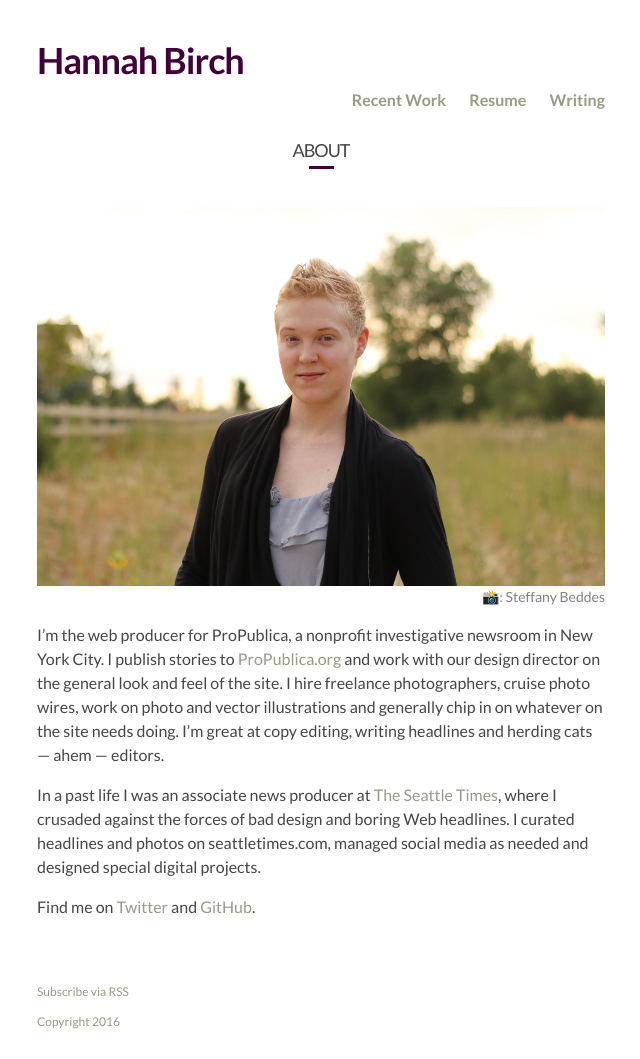
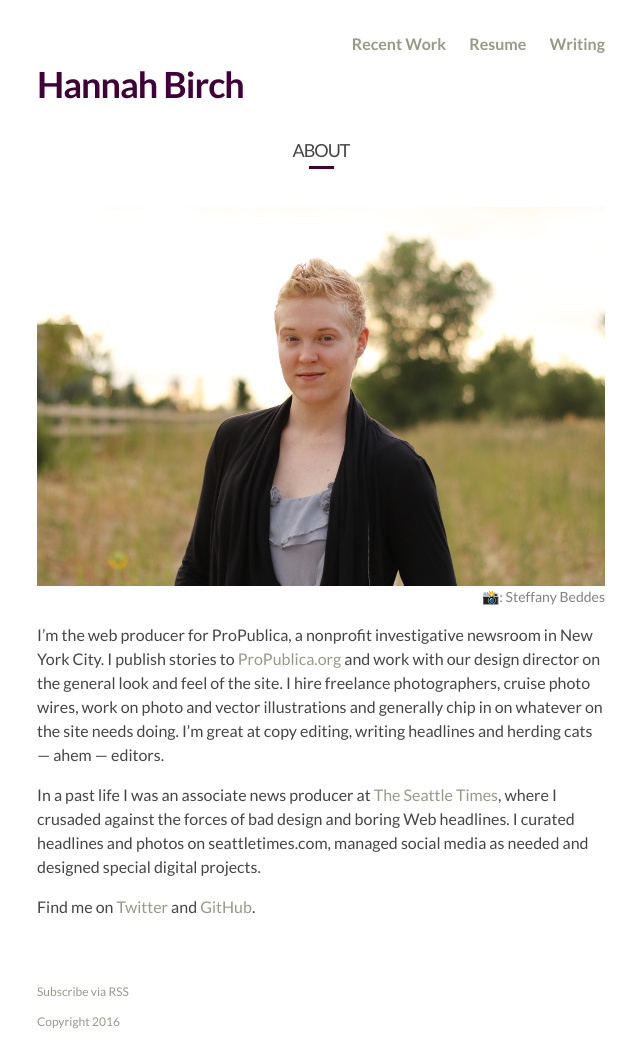
Before and after one commit to hannah-birch/hannah-birch.github.io, a Jekyll site: the page built from index.html, in a window 1280 px wide. Shown: the whole page, without its empty margins (319-959 px from the left). Built offline with Jekyll 4.4.1, drawn with Linux system fonts in a browser that asks for light colours.

Commit message:
Moves nav above site title

```diff
--- a/_includes/header.html
+++ b/_includes/header.html
@@ -1,8 +1,6 @@
 <header class="site-header">
 
   <div class="wrapper">
-
-    <a class="site-title" href="{{ site.baseurl }}/">{{ site.title }}</a>
 
     <!-- this works -->
         <nav class="site-nav">
@@ -14,6 +12,9 @@
             {% endfor %}
           </div>
         </nav>
+
+    <a class="site-title" href="{{ site.baseurl }}/">{{ site.title }}</a>
+
   </div>
 
 </header>
```
Also changed, not shown: 6 other files. Lines whose indentation alone changed are shown as unchanged.
